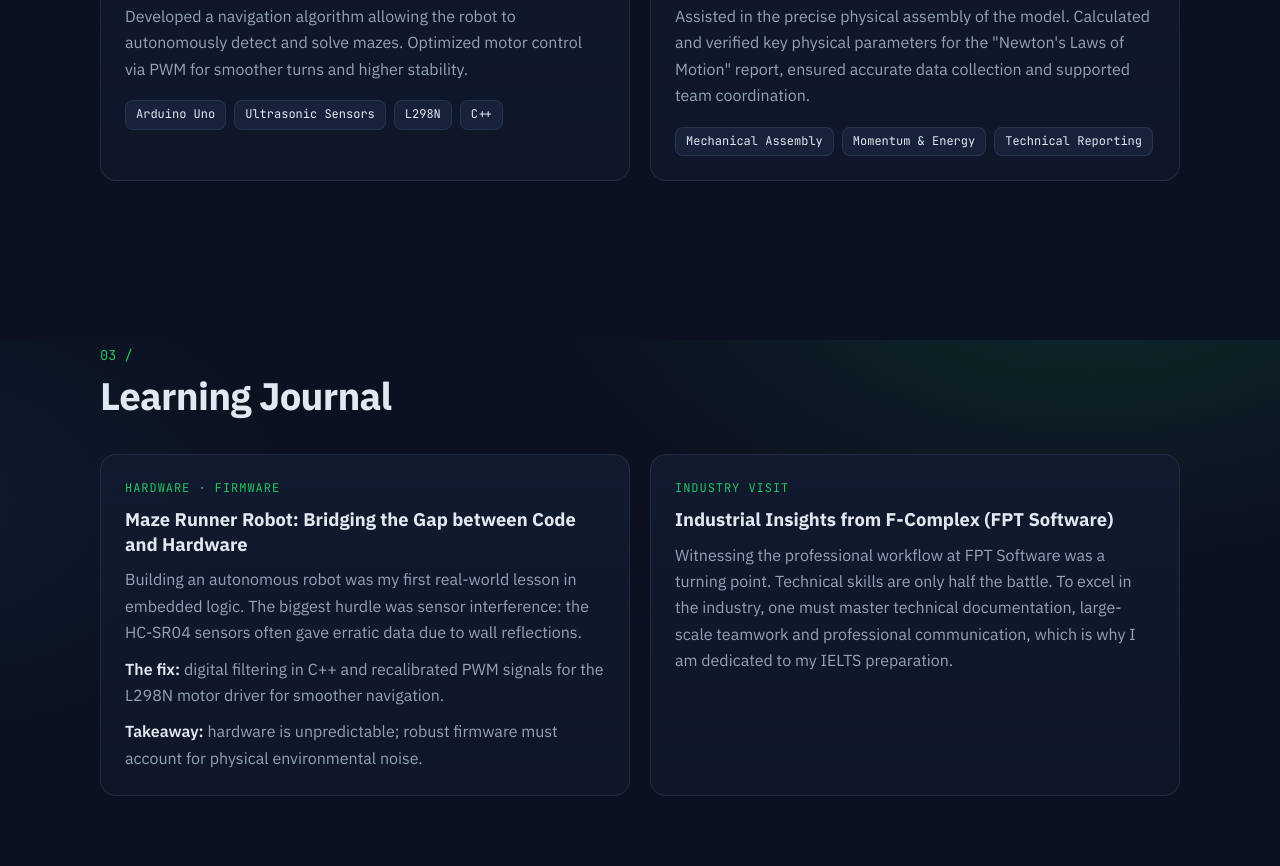
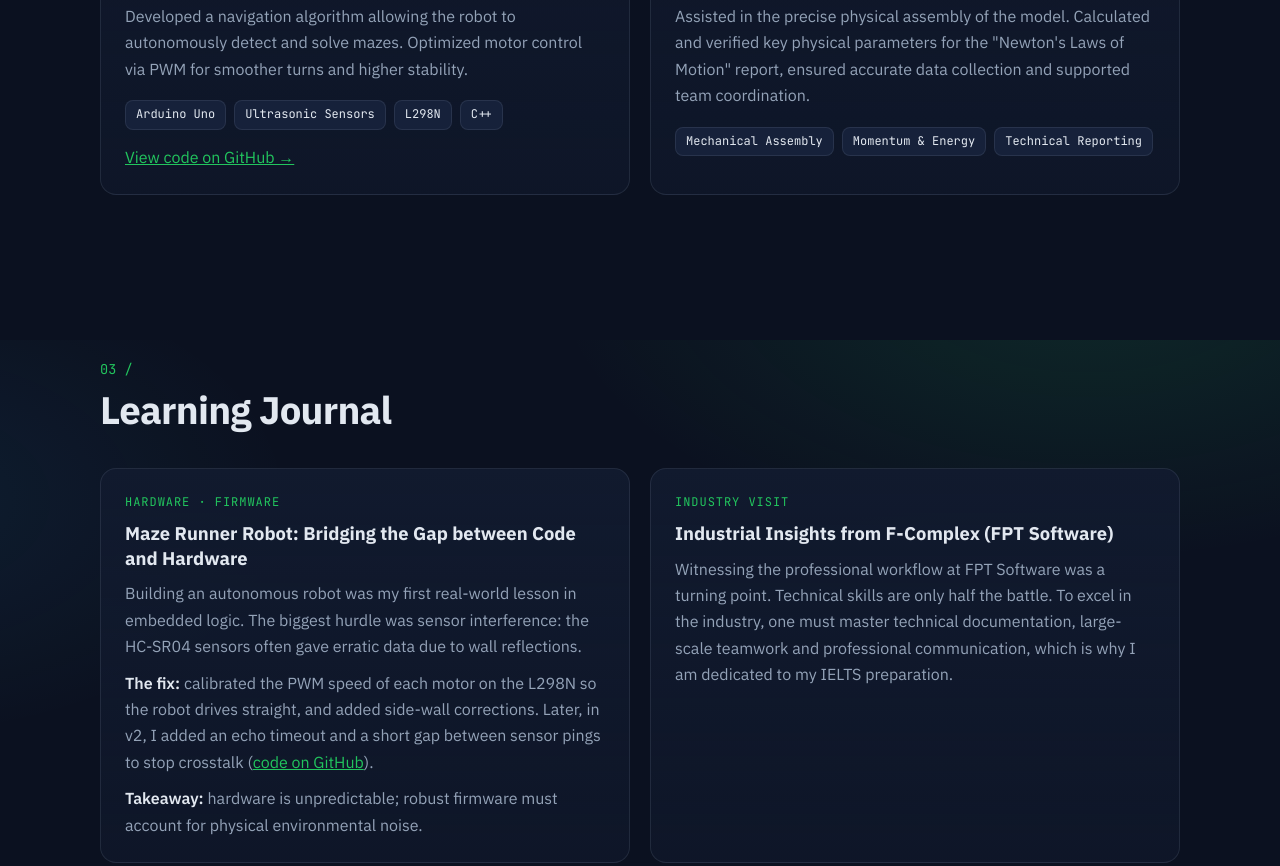
Before and after one commit to namduong-dev1809/portfolio, a plain HTML site: page index.html in a window 1280 px wide. Shown: the part 2060-2926 px from the top of the page. Drawn offline with Linux system fonts and the light colour scheme.

Commit message:
Update resume and fix Learning Journal to match the code
- Resume: drop Japanese, replace PID claim with the real v2 firmware fixes
- Learning Journal: describe the fixes that are actually in the code
- Link the maze robot project to its GitHub repo

```diff
--- a/index.html
+++ b/index.html
@@ -236,6 +236,7 @@
         <h3>Autonomous Maze Runner Robot</h3>
         <p>Developed a navigation algorithm allowing the robot to autonomously detect and solve mazes. Optimized motor control via PWM for smoother turns and higher stability.</p>
         <div class="tags"><span>Arduino Uno</span><span>Ultrasonic Sensors</span><span>L298N</span><span>C++</span></div>
+        <p style="margin-top:14px"><a href="https://github.com/namduong-dev1809/maze-runner-robot" target="_blank" rel="noopener">View code on GitHub →</a></p>
       </article>
       <article class="card reveal">
         <div class="media"><img src="images/newton.webp" alt="Team holding the Newton's Cradle model" loading="lazy"></div>
@@ -254,7 +255,7 @@
         <span class="label">Hardware · Firmware</span>
         <h3>Maze Runner Robot: Bridging the Gap between Code and Hardware</h3>
         <p>Building an autonomous robot was my first real-world lesson in embedded logic. The biggest hurdle was sensor interference: the HC-SR04 sensors often gave erratic data due to wall reflections.</p>
-        <p><b>The fix:</b> digital filtering in C++ and recalibrated PWM signals for the L298N motor driver for smoother navigation.</p>
+        <p><b>The fix:</b> calibrated the PWM speed of each motor on the L298N so the robot drives straight, and added side-wall corrections. Later, in v2, I added an echo timeout and a short gap between sensor pings to stop crosstalk (<a href="https://github.com/namduong-dev1809/maze-runner-robot" target="_blank" rel="noopener">code on GitHub</a>).</p>
         <p><b>Takeaway:</b> hardware is unpredictable; robust firmware must account for physical environmental noise.</p>
       </article>
       <article class="card reveal">
```
Also changed, not shown: images/resume.webp.
